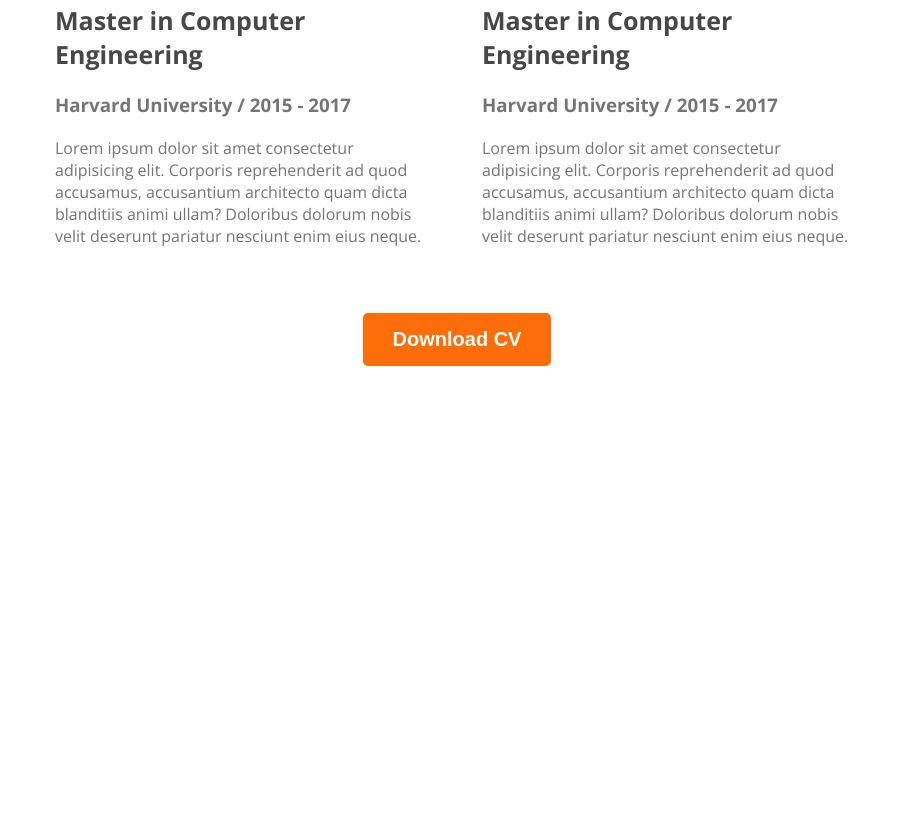
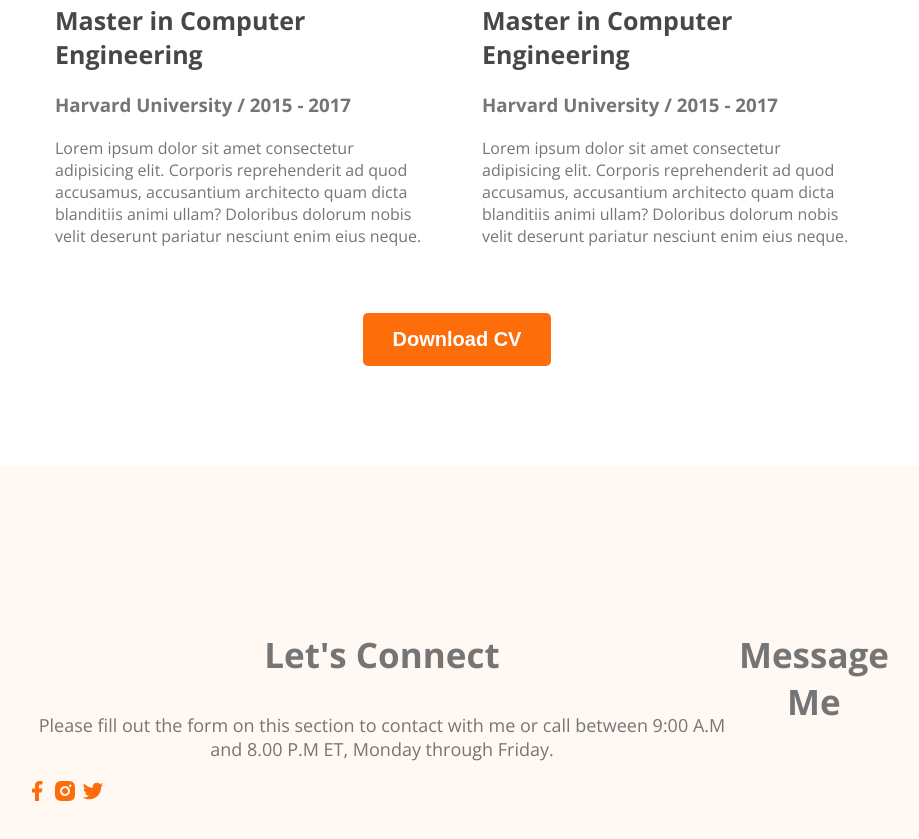
Before and after one commit to Be3tle/my-web-dev-portfolio, a plain HTML site: page index.html in a window 1280 px wide. Shown: the part 3285-4124 px from the top of the page, without its empty margins (183-1102 px from the left). Before the commit the page ends 3701 px from the top, so only its background shows below. Drawn offline with nearby package versions, Linux system fonts and the light colour scheme.

Commit message:
footer added

```diff
--- a/index.html
+++ b/index.html
@@ -187,7 +187,27 @@
         </section>
     </main>
 
-    <footer></footer>
+    <footer>
+        <div class="footer-column">
+            <h3 class="section-title">Let's Connect</h3>
+            <p class="section-description">
+                Please fill out the form on this section to contact with me or call between 9:00 A.M and 8.00 P.M ET,
+                Monday through Friday.
+            </p>
+
+
+            <div class="social-links">
+                <a href="#"><img src="./images/icons/facebook.png" alt=""></a>
+                <a href="#"><img src="./images/icons/insta.png" alt=""></a>
+                <a href="#"><img src="./images/icons/twitter.png" alt=""></a>
+            </div>
+
+        </div>
+        <div class="footer-column">
+            <h3 class="section-title">Message Me</h3>
+        </div>
+
+    </footer>
 </body>
 
 </html>
--- a/styles/portfolio.css
+++ b/styles/portfolio.css
@@ -154,7 +154,7 @@ main section {
 .resume-container {
   display: flex;
   gap: 50px;
-  padding: 0 230px;
+  margin: 0 230px;
 }
 .resume-item-institute {
   margin-bottom: 20px;
@@ -178,3 +178,10 @@ main section {
   text-align: center;
   margin: 50px;
 }
+
+footer {
+  display: flex;
+  background: #fff8f3;
+  padding: 130px 200px;
+  margin-top: 100px;
+}
```
